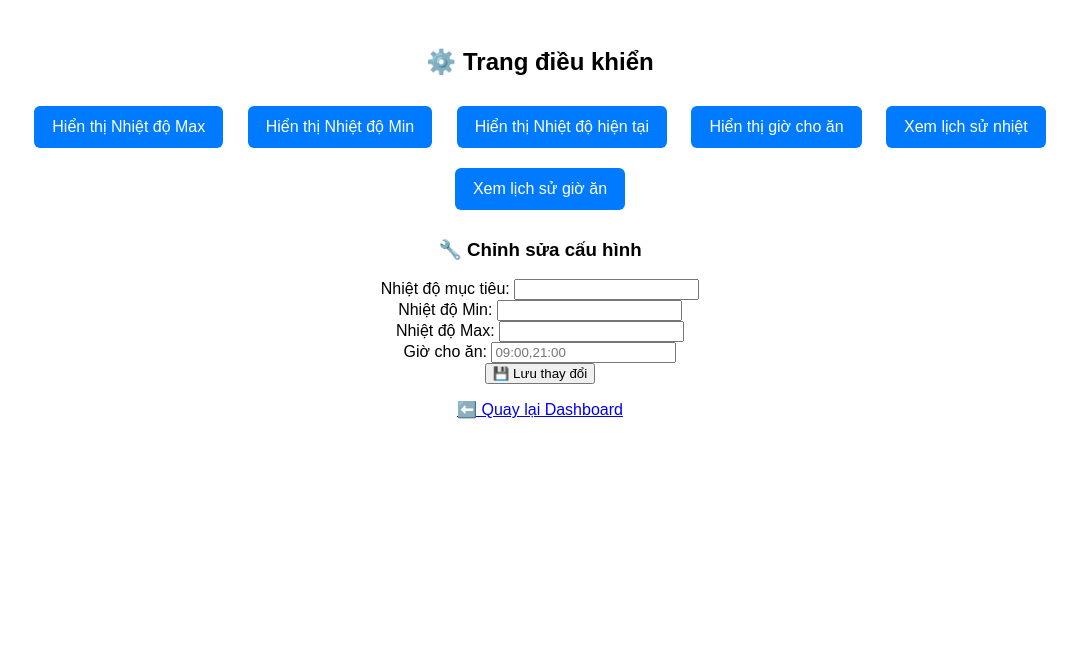
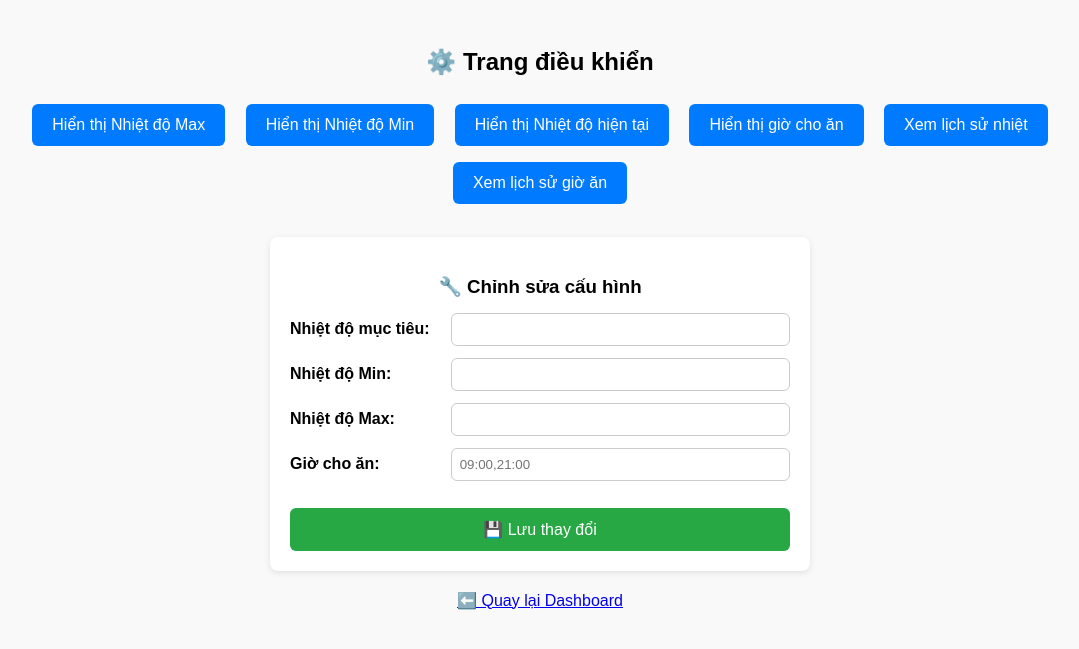
Before and after one commit to nguyenvanson04052002-bit/honuoica, a Node server app: template views/controls.ejs in a window 1280 px wide. Shown: the top 649 px of the page, without its empty margins (100-1179 px from the left). Run offline with Node 20, Linux system fonts and the light colour scheme; the template is opened without the code that fills it, so the values that code supplies are empty.

Commit message:
Update controls.ejs

```diff
--- a/views/controls.ejs
+++ b/views/controls.ejs
@@ -4,24 +4,78 @@
   <meta charset="UTF-8">
   <title>Controls</title>
   <style>
-    body { font-family: Arial, sans-serif; padding: 20px; text-align: center; }
+    body {
+      font-family: Arial, sans-serif;
+      padding: 20px;
+      text-align: center;
+      background: #f9f9f9;
+    }
+    h2 { margin-bottom: 20px; }
     .btn {
       display: inline-block;
-      margin: 10px;
-      padding: 12px 18px;
+      margin: 8px;
+      padding: 12px 20px;
       font-size: 16px;
       background: #007bff;
       color: white;
       border: none;
       border-radius: 6px;
       text-decoration: none;
+      transition: 0.2s;
     }
     .btn:hover { background: #0056b3; }
+
+    /* Form đẹp hơn */
+    form {
+      margin-top: 25px;
+      background: white;
+      padding: 20px;
+      border-radius: 8px;
+      max-width: 500px;
+      margin-left: auto;
+      margin-right: auto;
+      box-shadow: 0 2px 6px rgba(0,0,0,0.1);
+      text-align: left;
+    }
+    form h3 { text-align: center; margin-bottom: 15px; }
+    .form-group {
+      display: flex;
+      justify-content: space-between;
+      align-items: center;
+      margin: 12px 0;
+    }
+    .form-group label {
+      flex: 1;
+      font-weight: bold;
+    }
+    .form-group input {
+      flex: 2;
+      padding: 8px;
+      border: 1px solid #ccc;
+      border-radius: 6px;
+    }
+    button[type="submit"] {
+      margin-top: 15px;
+      width: 100%;
+      padding: 12px;
+      background: #28a745;
+      color: white;
+      font-size: 16px;
+      border: none;
+      border-radius: 6px;
+      cursor: pointer;
+      transition: 0.2s;
+    }
+    button[type="submit"]:hover {
+      background: #218838;
+    }
+    p { margin-top: 20px; }
   </style>
 </head>
 <body>
   <h2>⚙️ Trang điều khiển</h2>
 
+  <!-- Các nút xem thông tin -->
   <div>
     <a href="/view/max" class="btn">Hiển thị Nhiệt độ Max</a>
     <a href="/view/min" class="btn">Hiển thị Nhiệt độ Min</a>
@@ -31,19 +85,29 @@
     <a href="/view/history/feed" class="btn">Xem lịch sử giờ ăn</a>
   </div>
 
-  <h3>🔧 Chỉnh sửa cấu hình</h3>
+  <!-- Form chỉnh sửa -->
   <form method="POST" action="/controls">
-    <label>Nhiệt độ mục tiêu:</label>
-    <input type="number" step="0.1" name="targetTemp" value="<%= targetNow %>" required><br>
+    <h3>🔧 Chỉnh sửa cấu hình</h3>
 
-    <label>Nhiệt độ Min:</label>
-    <input type="number" step="0.1" name="minTemp" value="<%= minNow %>" required><br>
+    <div class="form-group">
+      <label>Nhiệt độ mục tiêu:</label>
+      <input type="number" step="0.1" name="targetTemp" value="<%= targetNow %>" required>
+    </div>
 
-    <label>Nhiệt độ Max:</label>
-    <input type="number" step="0.1" name="maxTemp" value="<%= maxNow %>" required><br>
+    <div class="form-group">
+      <label>Nhiệt độ Min:</label>
+      <input type="number" step="0.1" name="minTemp" value="<%= minNow %>" required>
+    </div>
 
-    <label>Giờ cho ăn:</label>
-    <input type="text" name="feedTime" value="<%= feedNow %>" placeholder="09:00,21:00"><br>
+    <div class="form-group">
+      <label>Nhiệt độ Max:</label>
+      <input type="number" step="0.1" name="maxTemp" value="<%= maxNow %>" required>
+    </div>
+
+    <div class="form-group">
+      <label>Giờ cho ăn:</label>
+      <input type="text" name="feedTime" value="<%= feedNow %>" placeholder="09:00,21:00">
+    </div>
 
     <button type="submit">💾 Lưu thay đổi</button>
   </form>
```
